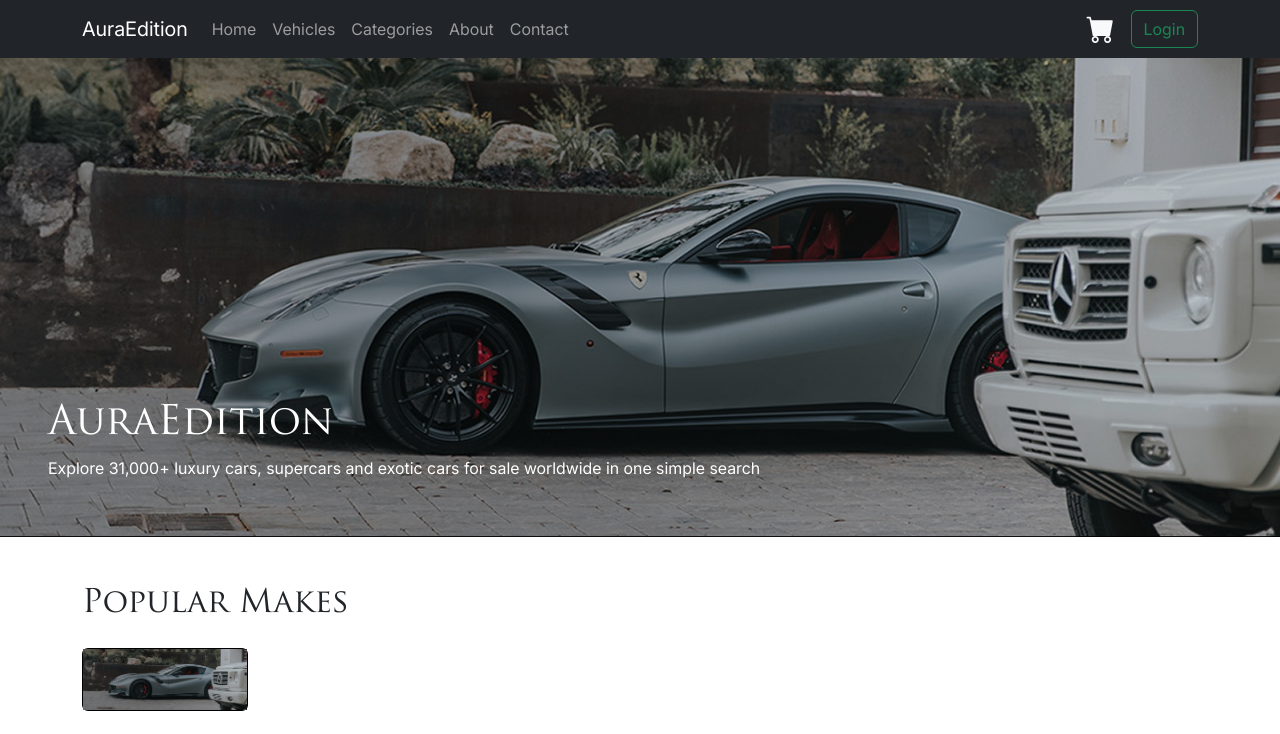
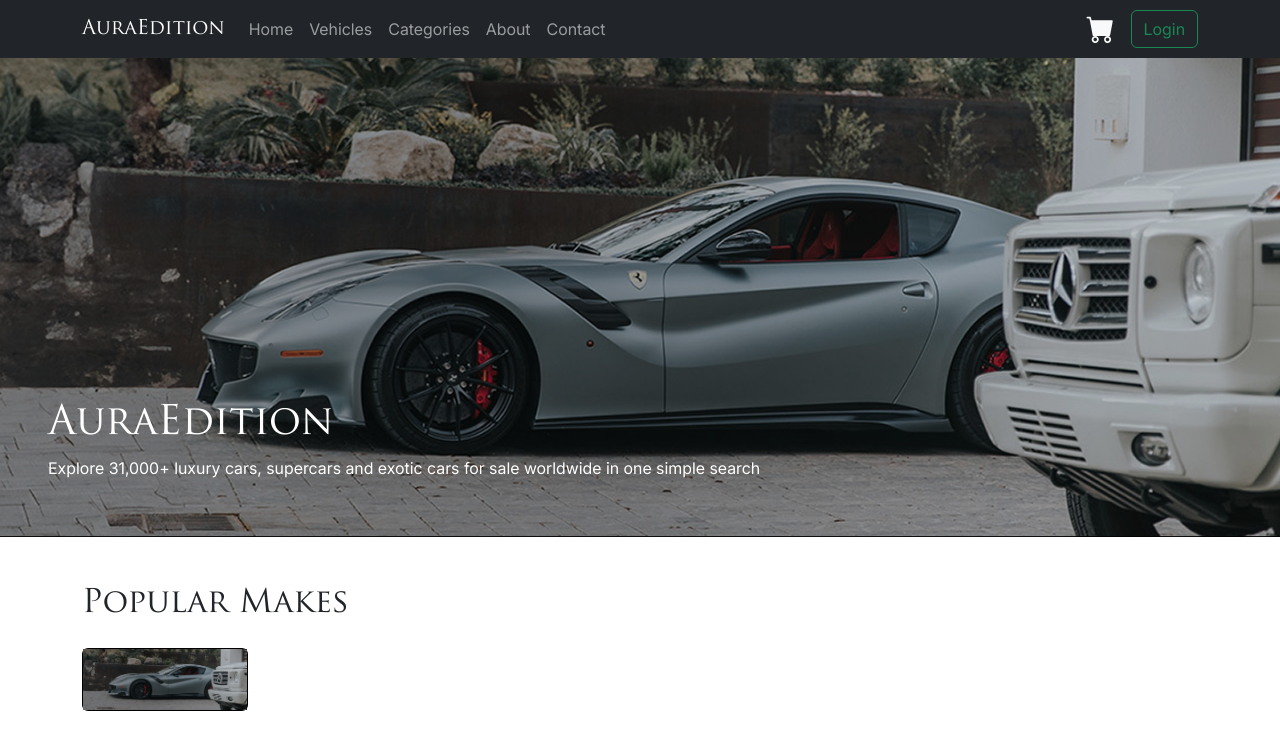
Before and after one commit to dreadlord-sedai/AuraEdition, a PHP site: page / in a window 1280 px wide. Shown: the top 734 px of the page. Run offline with PHP 8.4, Linux system fonts and the light colour scheme.

Commit message:
Style navbar

```diff
--- a/includes/navbar.php
+++ b/includes/navbar.php
@@ -1,7 +1,7 @@
 <!-- Navigation Bar -->
     <nav class="navbar navbar-expand-lg bg-dark" data-bs-theme="dark">
-        <div class="container-md">
-            <a class="navbar-brand" href="#">AuraEdition</a>
+        <div class="container-md ">
+            <a class="navbar-brand logo" href="#">AuraEdition</a>
             <button class="navbar-toggler" type="button" data-bs-toggle="collapse" data-bs-target="#navbarNav" aria-controls="navbarNav" aria-expanded="false" aria-label="Toggle navigation">
                 <span class="navbar-toggler-icon"></span>
             </button>
--- a/index.php
+++ b/index.php
@@ -9,7 +9,7 @@
     <!-- Hero Section -->
     <div class="">
         <img src="./public/images/hero-img.png" alt="Hero" class="img-fluid w-100">
-        <div class="position-absolute top-50 alighn-items-start text-white ms-5 ">
+        <div class="position-absolute top-50 align-items-start text-white ms-5 ">
             <h1>AuraEdition</h1>
             <p>Explore 31,000+ luxury cars, supercars and exotic cars for sale worldwide in one
                 simple search</p>
--- a/public/css/style.css
+++ b/public/css/style.css
@@ -31,10 +31,14 @@
     --spacing-lg: 2rem;
 }
 
-body, p, li, span {
+body, p, li, span, a {
     font-family: var(--secondary-font);
 }
 
 h1, h2, h3, h4, h5, h6 {
     font-family: var(--primary-font);
 }
+
+.logo {
+    font-family: var(--primary-font);
+}
```
